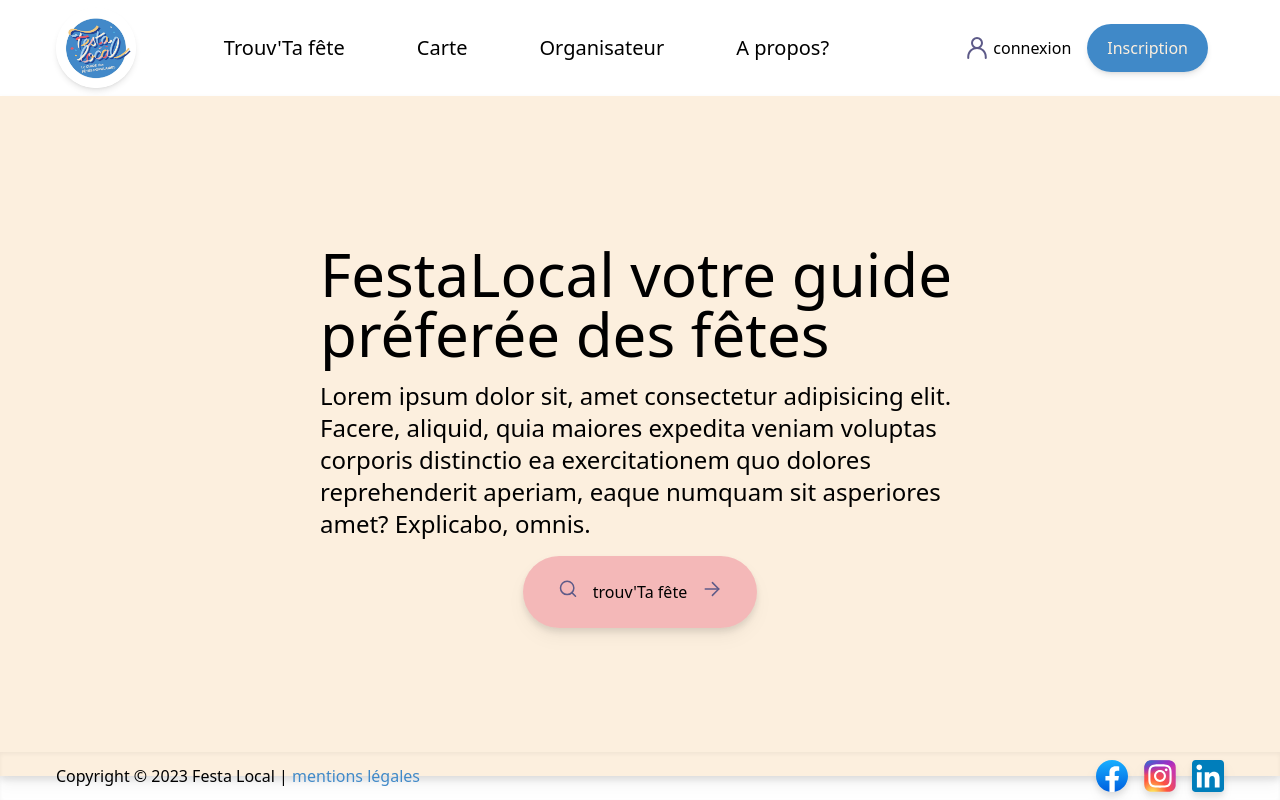
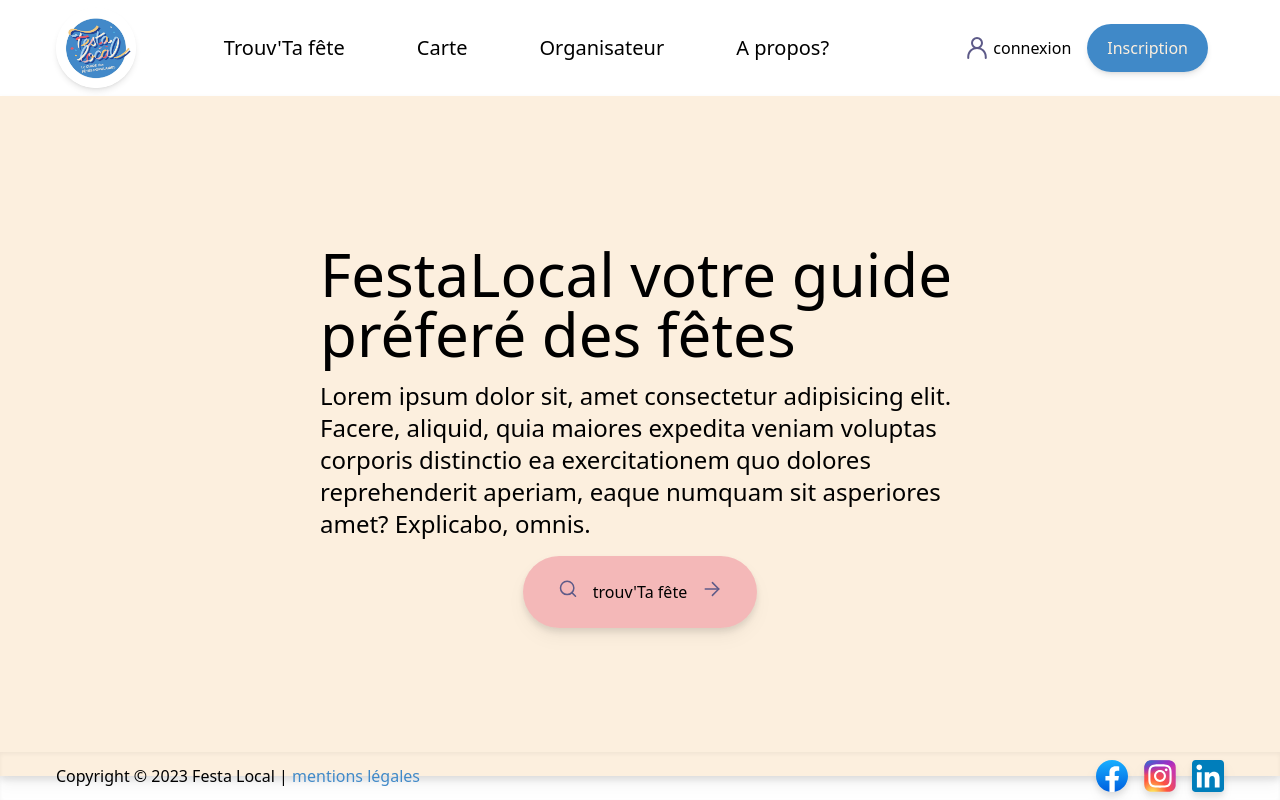
Before and after one commit to festalocal/Website, a React (Vite) app: page / in a window 1280 px wide. Built offline with nearby package versions, Linux system fonts and the light colour scheme.

Commit message:
Typo fix

```diff
--- a/src/components/HeroBanner.tsx
+++ b/src/components/HeroBanner.tsx
@@ -5,7 +5,7 @@ function HeroBanner() {
         <div className="max-w-lg xl:max-w-2xl px-4 mx-auto flex flex-col justify-center align-center min-h-[85vh] mt-24 items-center gap-4">
           <div>
             <h1 className="font-medium text-4xl lg:text-5xl xl:text-6xl">
-              FestaLocal votre guide préferée des fêtes
+              FestaLocal votre guide préferé des fêtes
             </h1>
           </div>
           <div>
```
Also changed, not shown: public/festa_local_banner.jpg (added).
